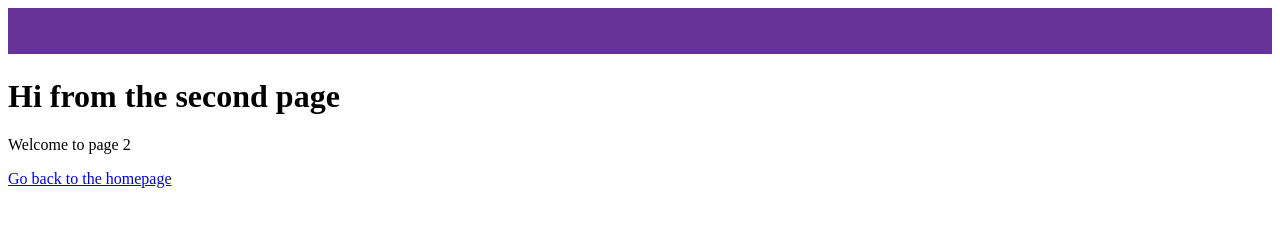
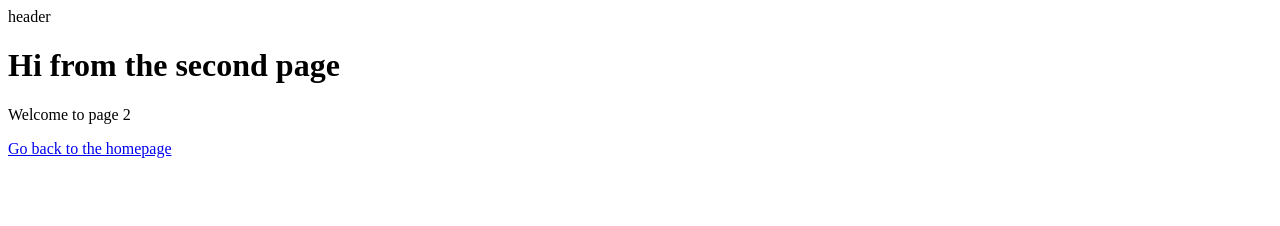
Before and after one commit to kapiljhajhria/gatsby-travel, a Gatsby site: page /page-2 in a window 1280 px wide. Built offline with nearby package versions, Linux system fonts and the light colour scheme; Gatsby itself is replaced by a stand-in of ours.

Commit message:
some more clean up

```diff
--- a/src/components/header.js
+++ /dev/null
@@ -1,42 +0,0 @@
-import { Link } from "gatsby"
-import PropTypes from "prop-types"
-import React from "react"
-
-const Header = ({ siteTitle }) => (
-  <header
-    style={{
-      background: `rebeccapurple`,
-      marginBottom: `1.45rem`,
-    }}
-  >
-    <div
-      style={{
-        margin: `0 auto`,
-        maxWidth: 960,
-        padding: `1.45rem 1.0875rem`,
-      }}
-    >
-      <h1 style={{ margin: 0 }}>
-        <Link
-          to="/"
-          style={{
-            color: `white`,
-            textDecoration: `none`,
-          }}
-        >
-          {siteTitle}
-        </Link>
-      </h1>
-    </div>
-  </header>
-)
-
-Header.propTypes = {
-  siteTitle: PropTypes.string,
-}
-
-Header.defaultProps = {
-  siteTitle: ``,
-}
-
-export default Header
--- a/src/components/layout.js
+++ b/src/components/layout.js
@@ -1,5 +1,5 @@
 import React from "react"
-import Header from "./header"
+import Header from "./Header"
 
 const Layout = ({ children }) => {
   return (
```
Also changed, not shown: src/components/Header.js (added, +7 -0 lines).
